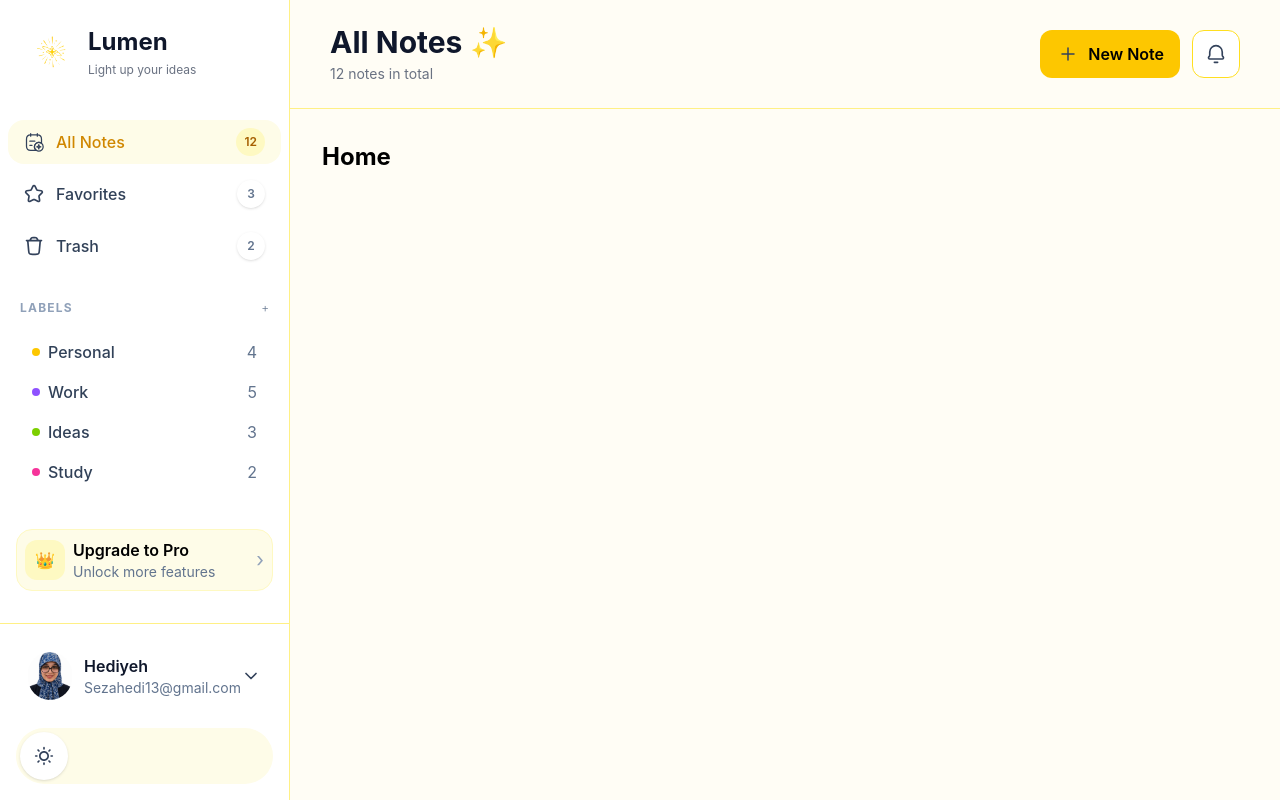
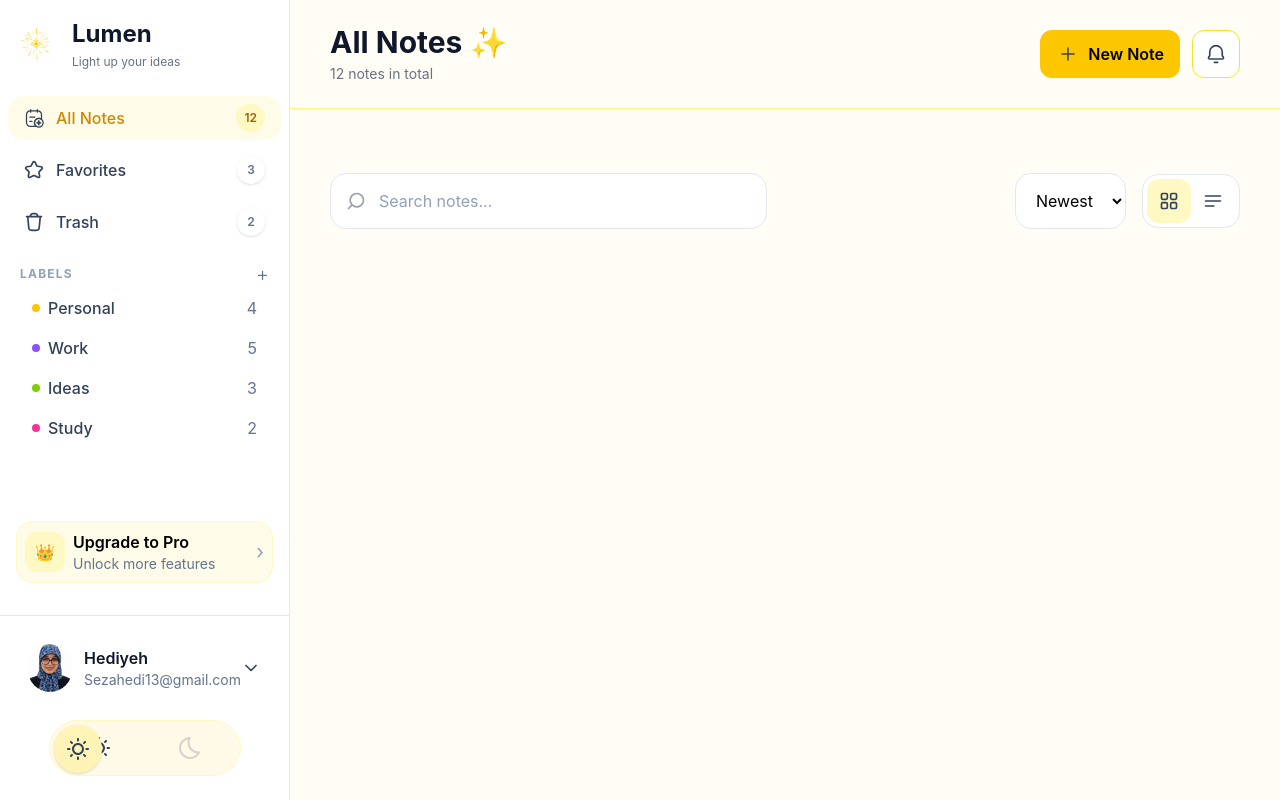
Before and after one commit to HediyeSeza/lumen-notes, a React (Vite) app: page / in a window 1280 px wide. Built offline with nearby package versions, Linux system fonts and the light colour scheme.

Commit message:
feat: add search section layout

```diff
--- /dev/null
+++ b/src/components/SearchBar/SearchBar.tsx
@@ -0,0 +1,57 @@
+import SearchIcon from "../../assets/icons/search.svg";
+
+const SearchBar = () => {
+  return (
+    <div className="relative w-full">
+      <img
+        src={SearchIcon}
+        alt="Search"
+        className="
+          absolute
+          left-4
+          top-1/2
+          h-5
+          w-5
+          -translate-y-1/2
+          opacity-50
+        "
+      />
+
+      <input
+        type="text"
+        placeholder="Search notes..."
+        className="
+          h-14
+          w-full xl:max-w-xl
+
+          rounded-2xl
+
+          border
+          border-slate-200
+
+          bg-white
+
+          pl-12
+          pr-4
+
+          outline-none
+
+          transition-all
+          duration-300
+
+          placeholder:text-slate-400
+
+          focus:border-yellow-300
+          focus:ring-4
+          focus:ring-yellow-100
+
+          dark:border-slate-700
+          dark:bg-slate-900
+          dark:text-white
+        "
+      />
+    </div>
+  );
+};
+
+export default SearchBar;
--- /dev/null
+++ b/src/components/SearchBar/SearchSection.tsx
@@ -0,0 +1,33 @@
+import SearchBar from "./SearchBar";
+import SortDropdown from "./SortDropdown";
+import ViewToggle from "./ViewToggle";
+
+const SearchSection = () => {
+  return (
+    <section
+  className="
+      mt-8
+    flex
+    flex-col
+    gap-4
+
+    xl:flex-row
+    xl:items-center
+    xl:justify-between
+  "
+>
+  {/* Search */}
+  <div className="xl:w-[48%]">
+    <SearchBar />
+  </div>
+
+  {/* Right Side */}
+  <div className="flex items-center gap-4">
+    <SortDropdown />
+    <ViewToggle />
+  </div>
+</section>
+  );
+};
+
+export default SearchSection;
--- /dev/null
+++ b/src/components/SearchBar/SortDropdown.tsx
@@ -0,0 +1,22 @@
+const SortDropdown = () => {
+  return (
+    <select
+      className="
+        h-14
+        rounded-2xl
+        border
+        border-slate-200
+        bg-white
+        px-4
+        dark:border-slate-700
+        dark:bg-slate-900
+      "
+    >
+      <option>Newest</option>
+      <option>Oldest</option>
+      <option>A-Z</option>
+    </select>
+  );
+};
+
+export default SortDropdown;
--- /dev/null
+++ b/src/components/SearchBar/ViewToggle.tsx
@@ -0,0 +1,18 @@
+import GridIcon from "../../assets/icons/grid.svg";
+import MenuIcon from "../../assets/icons/menu.svg";
+
+const ViewToggle = () => {
+  return (
+    <div className="flex rounded-2xl border border-slate-200 bg-white p-1">
+      <button className="rounded-xl bg-yellow-100 p-3">
+        <img src={GridIcon} className="h-5 w-5" />
+      </button>
+
+      <button className="rounded-xl p-3">
+        <img src={MenuIcon} className="h-5 w-5" />
+      </button>
+    </div>
+  );
+};
+
+export default ViewToggle;
--- a/src/components/Sidebar/Labels.tsx
+++ b/src/components/Sidebar/Labels.tsx
@@ -23,14 +23,14 @@ const labels = [
 
 const Labels = () => {
   return (
-    <section className="mt-8 px-5">
+    <section className="mt-4 px-5">
       {/* Header */}
-      <div className="mb-5 flex items-center justify-between">
+      <div className="mb-1 flex items-center justify-between">
         <h3 className="text-xs font-bold tracking-widest text-slate-400">
           LABELS
         </h3>
 
-        <button className="text-xs font-light text-slate-500 transition hover:text-yellow-500">
+        <button className="text-xl font-light text-slate-500 transition hover:text-yellow-500">
           +
         </button>
       </div>
--- a/src/components/Sidebar/Logo.tsx
+++ b/src/components/Sidebar/Logo.tsx
@@ -2,7 +2,7 @@ import Logo from "../../assets/Star.png";
 
 const SidebarLogo = () => {
   return (
-    <div className="flex items-center gap-2 px-6 pt-6 pb-10">
+    <div className="flex items-center gap-2 px-2 pt-4 pb-6">
       <img
         src={Logo}
         alt="Lumen Logo"
--- a/src/components/Sidebar/ThemeToggle.tsx
+++ b/src/components/Sidebar/ThemeToggle.tsx
@@ -7,38 +7,70 @@ const ThemeSwitcher = () => {
   const [dark, setDark] = useState(false);
 
   return (
-    <div className="px-4 pb-4">
+    <div className="flex justify-center px-6 pb-6">
       <button
-        onClick={() => setDark(!dark)}
   className="
+    relative
     flex
     h-14
-          w-full
+    w-48
     items-center
     rounded-full
-          bg-yellow-50
+    border
+    border-yellow-100
+    bg-[#FFF9E8]
     p-1
   "
 >
+        {/* Slider */}
         <div
           className={`
+            absolute
+            left-1
+            top-1
+
             flex
             h-12
             w-12
             items-center
             justify-center
+
             rounded-full
-            bg-white
-            shadow
+            bg-[#FFF3B5]
+            shadow-sm
+
             transition-all
             duration-300
 
-            ${dark ? "translate-x-12" : ""}
+            ${dark ? "translate-x-[104px]" : ""}
           `}
         >
           <img
             src={dark ? MoonIcon : SunIcon}
-            className="h-5 w-5"
+            alt=""
+            className="h-6 w-6"
+          />
+        </div>
+
+        {/* Sun */}
+<div className="flex w-1/2 justify-center">
+  <img
+    src={SunIcon}
+    className={`
+      h-6 w-6 transition-all duration-300
+      ${dark ? "opacity-20" : "opacity-100"}
+    `}
+  />
+</div>
+
+{/* Moon */}
+<div className="flex w-1/2 justify-center">
+  <img
+    src={MoonIcon}
+    className={`
+      h-6 w-6 transition-all duration-300
+      ${dark ? "opacity-0" : "opacity-20"}
+    `}
   />
 </div>
                 </button>
--- a/src/layouts/MainLayout.tsx
+++ b/src/layouts/MainLayout.tsx
@@ -9,7 +9,10 @@ const MainLayout = () => {
 
       <main className="flex-1">
         <TopBar />
+
+        <div className="px-6 py-8 lg:px-10">
           <Outlet />
+        </div>
       </main>
     </div>
   );
--- a/src/pages/Home.tsx
+++ b/src/pages/Home.tsx
@@ -1,8 +1,10 @@
+import SearchSection from "../components/SearchBar/SearchSection";
+
 const Home = () => {
   return (
-    <div className="p-8 text-2xl font-bold">
-      Home
-    </div>
+    <>
+      <SearchSection />
+    </>
   );
 };
 
```
Lines whose indentation alone changed are shown as unchanged.
